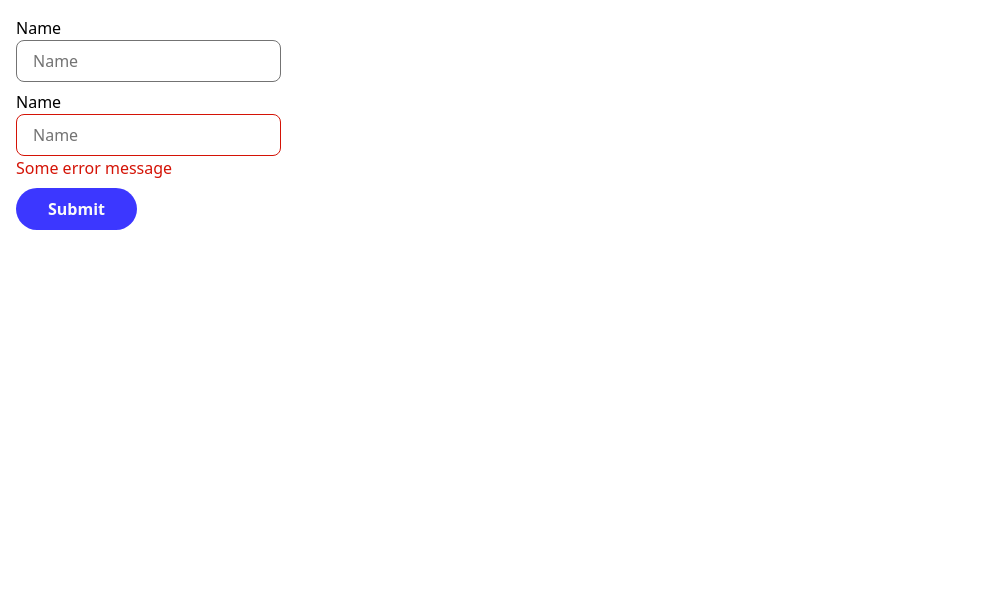
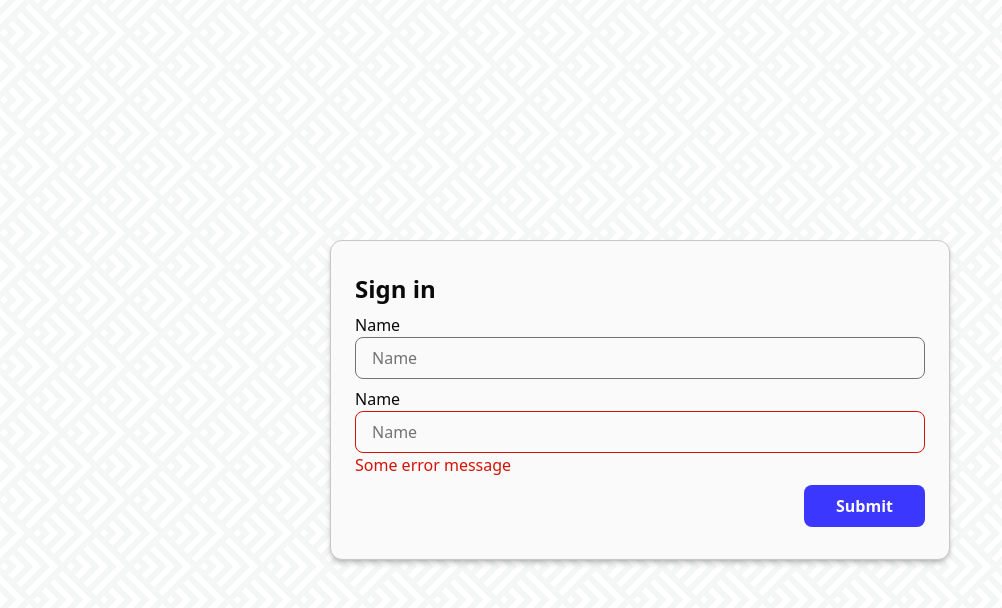
Before and after one commit to mdzieciuchowicz/cosinus-task, a React (Vite) app: page / in a window 1280 px wide. Shown: the top 608 px of the page, without its empty margins (0-1002 px from the left). Built offline with nearby package versions, Linux system fonts and the light colour scheme.

Commit message:
add card and container components, adjust page layout

```diff
--- a/src/App.tsx
+++ b/src/App.tsx
@@ -1,11 +1,16 @@
-import { Button, Input } from "@/components";
+import { Button, Card, Container, Input } from "@/components";
 
 function App() {
   return (
-    <div className="flex flex-col items-start gap-2 p-4">
-      <Input label="Name" placeholder="Name" />
-      <Input label="Name" placeholder="Name" error="Some error message" />
-      <Button>Submit</Button>
+    <div className="flex min-h-screen w-full bg-[url(/img/bg-spikes.webp)]">
+      <Container className="container flex items-center justify-center py-2">
+        <Card className="flex max-w-[620px] grow flex-col gap-2 px-4 py-6 md:px-6 md:py-8">
+          <h3 className="text-2xl font-bold">Sign in</h3>
+          <Input label="Name" placeholder="Name" />
+          <Input label="Name" placeholder="Name" error="Some error message" />
+          <Button className="self-end">Submit</Button>
+        </Card>
+      </Container>
     </div>
   );
 }
--- a/src/components/button/button.tsx
+++ b/src/components/button/button.tsx
@@ -4,7 +4,7 @@
 
 const buttonVariants = cva(
   [
-    "flex items-center rounded-full transition-colors duration-300 focus:outline-none group/icon font-bold cursor-pointer",
+    "flex items-center rounded-lg transition-colors duration-300 focus:outline-none group/icon font-bold cursor-pointer",
     "focus-visible:outline-primary focus-visible:outline-offset-2 focus-visible:outline-1",
   ],
   {
@@ -46,4 +46,4 @@
 
 Button.displayName = "Button";
 
-export { Button };
+export { Button, type ButtonProps };
--- /dev/null
+++ b/src/components/card/card.tsx
@@ -0,0 +1,28 @@
+import { VariantProps, cva } from "class-variance-authority";
+import clsx from "clsx";
+import React from "react";
+
+const cardVariants = cva(["bg-gray-100 border border-gray-150"], {
+  variants: {
+    size: {
+      md: "rounded-xl shadow-md shadow-gray/20",
+    },
+  },
+  defaultVariants: {
+    size: "md",
+  },
+});
+
+type CardProps = VariantProps<typeof cardVariants> & React.HTMLAttributes<HTMLDivElement>;
+
+const Card = React.forwardRef<HTMLDivElement, CardProps>(({ children, className, size, ...rest }, ref) => {
+  return (
+    <div ref={ref} className={clsx(cardVariants({ size }), className)} {...rest}>
+      {children}
+    </div>
+  );
+});
+
+Card.displayName = "Card";
+
+export { Card, type CardProps };
--- /dev/null
+++ b/src/components/card/index.ts
@@ -0,0 +1 @@
+export * from "./card";
--- /dev/null
+++ b/src/components/container/container.tsx
@@ -0,0 +1,12 @@
+import clsx from "clsx";
+import React from "react";
+
+const Container = ({ children, className, ...rest }: React.HTMLAttributes<HTMLDivElement>) => {
+  return (
+    <div className={clsx("container mx-auto px-2 md:px-4", className)} {...rest}>
+      {children}
+    </div>
+  );
+};
+
+export { Container };
--- /dev/null
+++ b/src/components/container/index.ts
@@ -0,0 +1 @@
+export * from "./container";
--- a/src/components/index.ts
+++ b/src/components/index.ts
@@ -1,2 +1,4 @@
 export * from "./button";
+export * from "./card";
+export * from "./container";
 export * from "./input";
--- a/src/components/input/input.tsx
+++ b/src/components/input/input.tsx
@@ -52,4 +52,4 @@
 
 Input.displayName = "Input";
 
-export { Input };
+export { Input, type InputProps };
--- a/src/style/global.css
+++ b/src/style/global.css
@@ -12,7 +12,12 @@
   --color-gray-400: #171717;
   --color-gray-300: #262626;
   --color-gray-200: #737373;
+  --color-gray-150: #c7c7c7;
   --color-gray-100: #fafafa;
 
   --color-error: #d41306;
 }
+
+body {
+  @apply text-gray;
+}
```
Also changed, not shown: public/img/bg-spikes.webp (added).
